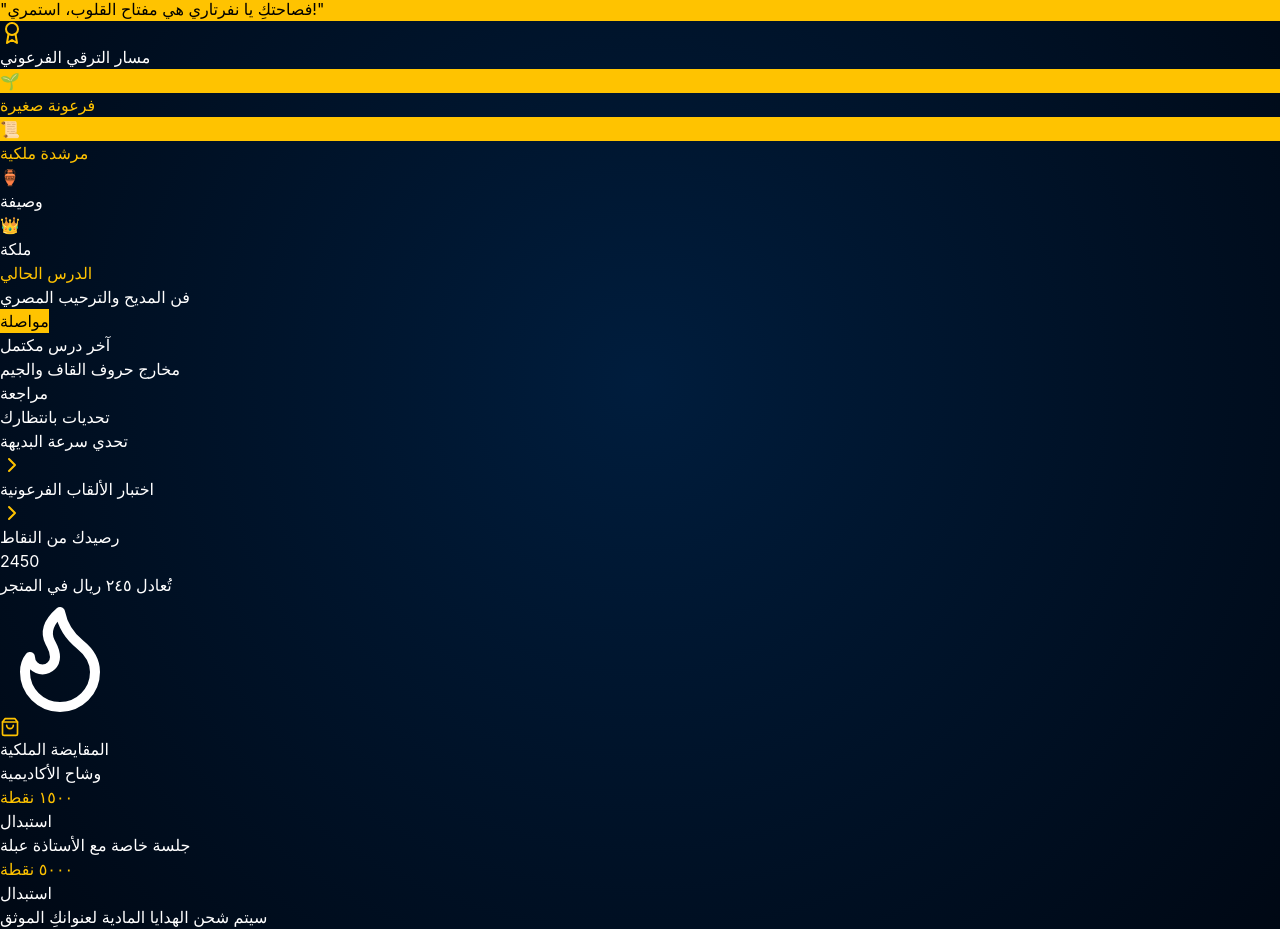
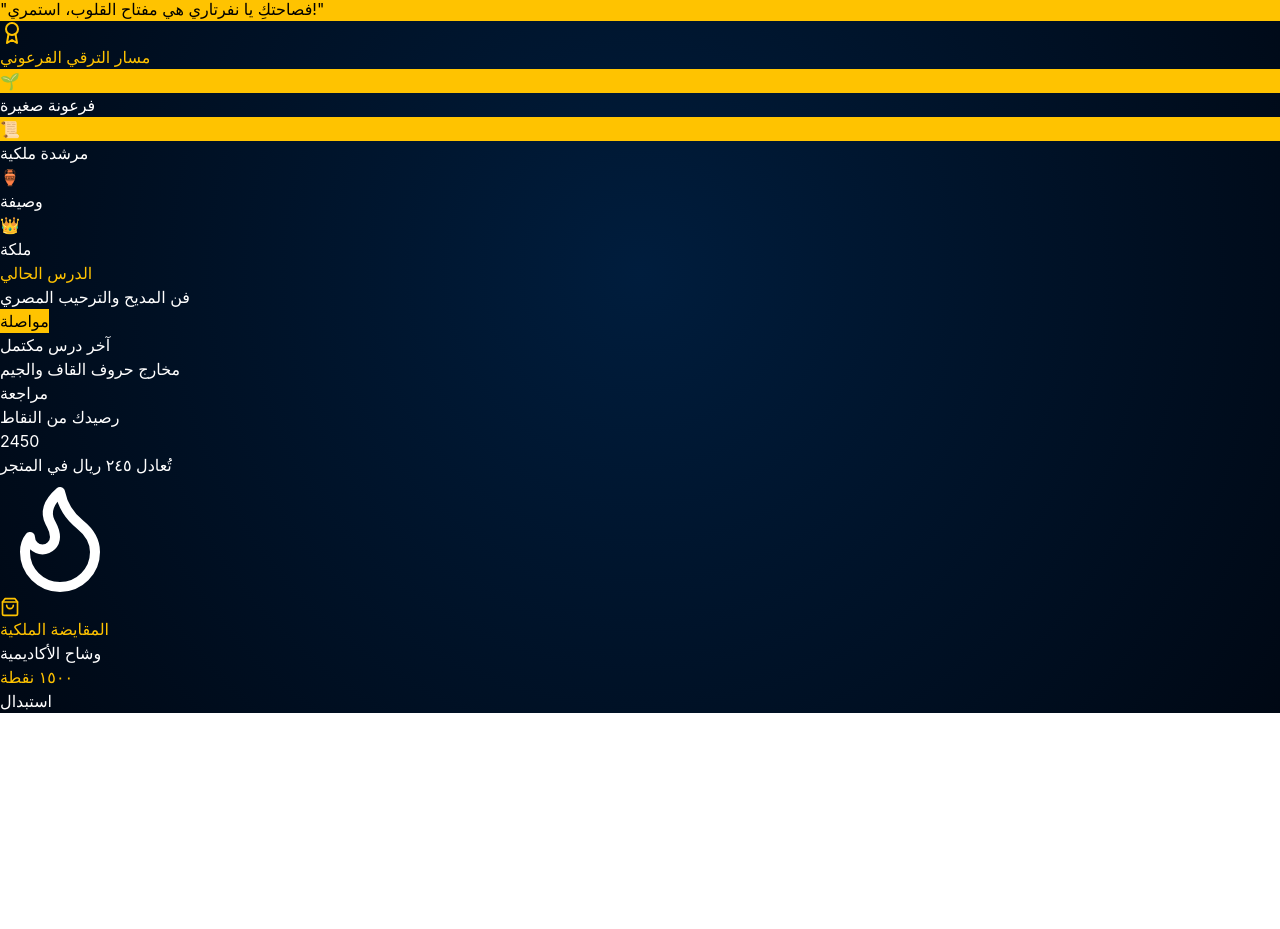
Before and after one commit to adamahmed29623-bit/masry-yalla-academy-pro, a Next.js app: page /dashboard in a window 1280 px wide. Shown: the part 167-1096 px from the top of the page. After the commit the page ends 880 px from the top, so only its background shows below. Built offline with nearby package versions, Linux system fonts and the light colour scheme.

Commit message:
Update page.tsx

```diff
--- a/src/app/dashboard/page.tsx
+++ b/src/app/dashboard/page.tsx
@@ -1,12 +1,12 @@
+
 "use client";
 import React, { useState } from 'react';
 import { Crown, Star, BookOpen, Trophy, ShoppingBag, Flame, ChevronRight, Award, Sparkles, UserCircle } from 'lucide-react';
 
 export default function RoyalDashboard() {
-  // بيانات افتراضية تعكس روح الأكاديمية
-  const [points, setPoints] = useState(2450);
-  const userTitle = "نفرتاري"; // الاسم المستعار المختار
-  const currentRank = "مرشدة ملكية"; // الرتبة الحالية
+  const [points] = useState(2450);
+  const userTitle = "نفرتاري";
+  const currentRank = "مرشدة ملكية";
 
   const badges = [
     { name: "فرعونة صغيرة", status: "unlocked", icon: "🌱" },
@@ -17,9 +17,8 @@ export default function RoyalDashboard() {
 
   return (
     <div className="min-h-screen bg-transparent text-white p-4 md:p-10">
-      {/* Header: الترحيب والأفاتار */}
       <div className="max-w-7xl mx-auto grid grid-cols-1 lg:grid-cols-4 gap-8 mb-12">
-        <div className="lg:col-span-3 bg-white/5 border border-white/10 rounded-[3rem] p-8 flex items-center gap-8 backdrop-blur-md">
+        <div className="lg:col-span-3 bg-white/5 border border-white/10 rounded-[3rem] p-8 flex flex-col md:flex-row items-center gap-8 backdrop-blur-md">
           <div className="relative">
             <div className="w-32 h-32 rounded-full border-4 border-amber-500 p-1">
                <div className="w-full h-full rounded-full bg-gradient-to-b from-amber-500/20 to-transparent flex items-center justify-center">
@@ -30,87 +29,66 @@ export default function RoyalDashboard() {
               <Crown size={16} />
             </div>
           </div>
-          <div>
-            <h1 className="text-4xl font-black italic">أهلاً بكِ، يا سمو الأميرة <span className="text-amber-500">{userTitle}</span></h1>
-            <p className="text-slate-400 mt-2 font-medium italic flex items-center gap-2">
+          <div className="text-center md:text-right">
+            <h1 className="text-3xl md:text-4xl font-black italic">أهلاً بكِ، يا سمو الأميرة <span className="text-amber-500">{userTitle}</span></h1>
+            <p className="text-slate-400 mt-2 font-medium italic flex items-center justify-center md:justify-start gap-2">
               <Sparkles size={16} className="text-amber-500" /> أنتِ الآن برتبة: {currentRank}
             </p>
           </div>
         </div>
 
-        {/* أفاتار التشجيع (الملكة حتشبسوت المصغرة) */}
-        <div className="bg-amber-500 text-black rounded-[3rem] p-6 flex flex-col justify-center items-center text-center shadow-[0_20px_40px_rgba(255,195,0,0.2)]">
-          <p className="font-black italic text-sm mb-2">"رسالة اليوم"</p>
+        <div className="bg-amber-500 text-black rounded-[3rem] p-6 flex flex-col justify-center items-center text-center shadow-lg">
+          <p className="font-black italic text-sm mb-2 uppercase">رسالة اليوم</p>
           <p className="font-bold text-xs italic">"فصاحتكِ يا {userTitle} هي مفتاح القلوب، استمري!"</p>
         </div>
       </div>
 
       <div className="max-w-7xl mx-auto grid grid-cols-1 lg:grid-cols-3 gap-8">
-
-        {/* العمود الأول: الدروس والمستوى */}
         <div className="lg:col-span-2 space-y-8">
-          {/* شريط التقدم والرتب */}
           <div className="bg-white/5 border border-white/10 rounded-[3rem] p-10">
-            <h2 className="text-xl font-black italic mb-8 flex items-center gap-3">
-              <Award className="text-amber-500" /> مسار الترقي الفرعوني
+            <h2 className="text-xl font-black italic mb-10 flex items-center gap-3 text-amber-500">
+              <Award size={24} /> مسار الترقي الفرعوني
             </h2>
-            <div className="flex justify-between mb-12 relative">
-              <div className="absolute top-1/2 left-0 w-full h-1 bg-white/10 -translate-y-1/2 z-0"></div>
+            <div className="flex justify-between items-center relative mb-12">
+              <div className="absolute top-1/2 left-0 w-full h-1 bg-white/10 -translate-y-1/2"></div>
               {badges.map((badge, i) => (
                 <div key={i} className="relative z-10 flex flex-col items-center">
-                  <div className={`w-12 h-12 rounded-full flex items-center justify-center text-2xl shadow-xl transition-all ${badge.status === 'locked' ? 'bg-slate-800 grayscale' : 'bg-amber-500 scale-110 shadow-amber-500/50'}`}>
+                  <div className={`w-12 h-12 rounded-full flex items-center justify-center text-xl shadow-xl ${badge.status === 'locked' ? 'bg-slate-800' : 'bg-amber-500 text-black'}`}>
                     {badge.icon}
                   </div>
-                  <p className={`text-[10px] mt-3 font-black uppercase tracking-tighter ${badge.status === 'locked' ? 'text-slate-600' : 'text-amber-500'}`}>{badge.name}</p>
+                  <p className="text-[10px] mt-3 font-black text-slate-400 uppercase tracking-tighter">{badge.name}</p>
                 </div>
               ))}
             </div>
 
-            {/* الدروس الحالية والسابقة */}
-            <div className="grid grid-cols-1 md:grid-cols-2 gap-6">
+            <div className="grid grid-cols-1 md:grid-cols-2 gap-6 pt-6">
                <div className="bg-white/5 p-6 rounded-[2rem] border-r-4 border-amber-500">
                   <p className="text-[10px] font-black text-amber-500 mb-2 uppercase">الدرس الحالي</p>
                   <h4 className="font-bold italic text-lg mb-4">فن المديح والترحيب المصري</h4>
                   <button className="text-xs bg-amber-500 text-black px-4 py-2 rounded-full font-black">مواصلة</button>
                </div>
-               <div className="bg-white/5 p-6 rounded-[2rem] opacity-60">
+               <div className="bg-white/5 p-6 rounded-[2rem] opacity-50">
                   <p className="text-[10px] font-black text-slate-500 mb-2 uppercase">آخر درس مكتمل</p>
                   <h4 className="font-bold italic text-lg mb-4">مخارج حروف القاف والجيم</h4>
                   <button className="text-xs border border-white/20 px-4 py-2 rounded-full font-black">مراجعة</button>
                </div>
             </div>
           </div>
-
-          {/* ديوان التحديات السريعة */}
-          <div className="bg-white/5 border border-white/10 rounded-[3rem] p-10">
-             <h2 className="text-xl font-black italic mb-6">تحديات بانتظارك</h2>
-             <div className="space-y-4">
-                {["تحدي سرعة البديهة", "اختبار الألقاب الفرعونية"].map((t, i) => (
-                  <div key={i} className="flex justify-between items-center bg-white/5 p-5 rounded-2xl hover:bg-white/10 transition-all cursor-pointer">
-                    <span className="font-bold italic">{t}</span>
-                    <ChevronRight className="text-amber-500" />
-                  </div>
-                ))}
-             </div>
-          </div>
         </div>
 
-        {/* العمود الثاني: النقاط والمتجر */}
         <div className="space-y-8">
-          {/* حصالة النقاط */}
-          <div className="bg-gradient-to-br from-amber-500 to-amber-600 text-black rounded-[3rem] p-10 shadow-2xl relative overflow-hidden">
+          <div className="bg-gradient-to-br from-amber-500 to-amber-600 text-black rounded-[3rem] p-10 shadow-xl relative overflow-hidden">
              <div className="relative z-10">
-                <p className="font-black uppercase tracking-widest text-xs opacity-70">رصيدك من النقاط</p>
+                <p className="font-black uppercase tracking-widest text-[10px] opacity-70">رصيدك من النقاط</p>
                 <h3 className="text-6xl font-black italic my-2">{points}</h3>
-                <p className="font-bold italic text-sm">تُعادل ٢٤٥ ريال في المتجر</p>
+                <p className="font-bold italic text-xs">تُعادل ٢٤٥ ريال في المتجر</p>
              </div>
-             <Flame className="absolute -bottom-4 -right-4 opacity-20" size={120} />
+             <Flame className="absolute -bottom-4 -right-4 opacity-10" size={120} />
           </div>
 
-          {/* المتجر الملكي لاستبدال النقاط */}
           <div className="bg-white/5 border border-white/10 rounded-[3rem] p-8 backdrop-blur-xl">
-             <h2 className="text-xl font-black italic mb-6 flex items-center gap-2">
-                <ShoppingBag size={20} className="text-amber-500" /> المقايضة الملكية
+             <h2 className="text-xl font-black italic mb-6 flex items-center gap-2 text-amber-500">
+                <ShoppingBag size={20} /> المقايضة الملكية
              </h2>
              <div className="space-y-4">
                 <div className="p-4 bg-white/5 rounded-2xl border border-white/5 flex justify-between items-center">
@@ -118,20 +96,11 @@ export default function RoyalDashboard() {
                       <p className="font-bold text-sm">وشاح الأكاديمية</p>
                       <p className="text-[10px] text-amber-500">١٥٠٠ نقطة</p>
                    </div>
-                   <button className="bg-white/10 px-3 py-1 rounded-lg text-[10px] font-black hover:bg-amber-500 hover:text-black transition-all">استبدال</button>
-                </div>
-                <div className="p-4 bg-white/5 rounded-2xl border border-white/5 flex justify-between items-center">
-                   <div>
-                      <p className="font-bold text-sm">جلسة خاصة مع الأستاذة عبلة</p>
-                      <p className="text-[10px] text-amber-500">٥٠٠٠ نقطة</p>
-                   </div>
-                   <button className="bg-white/10 px-3 py-1 rounded-lg text-[10px] font-black hover:bg-amber-500 hover:text-black transition-all">استبدال</button>
+                   <button className="bg-white/10 px-3 py-1 rounded-lg text-[10px] font-black hover:bg-amber-500 transition-all">استبدال</button>
                 </div>
              </div>
-             <p className="text-center text-[10px] text-slate-500 mt-6 italic">سيتم شحن الهدايا المادية لعنوانكِ الموثق</p>
           </div>
         </div>
-
       </div>
     </div>
   );
```
